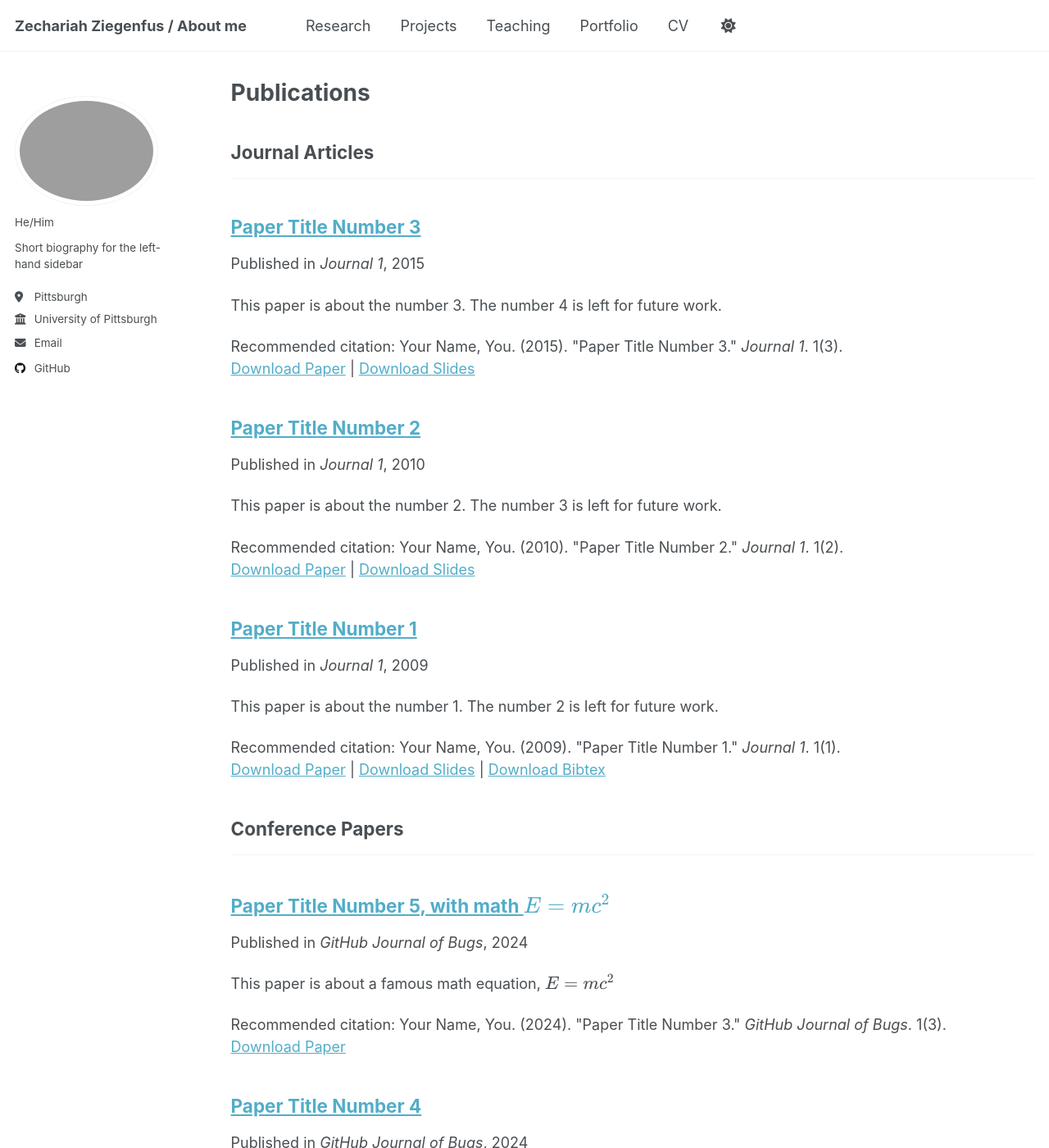
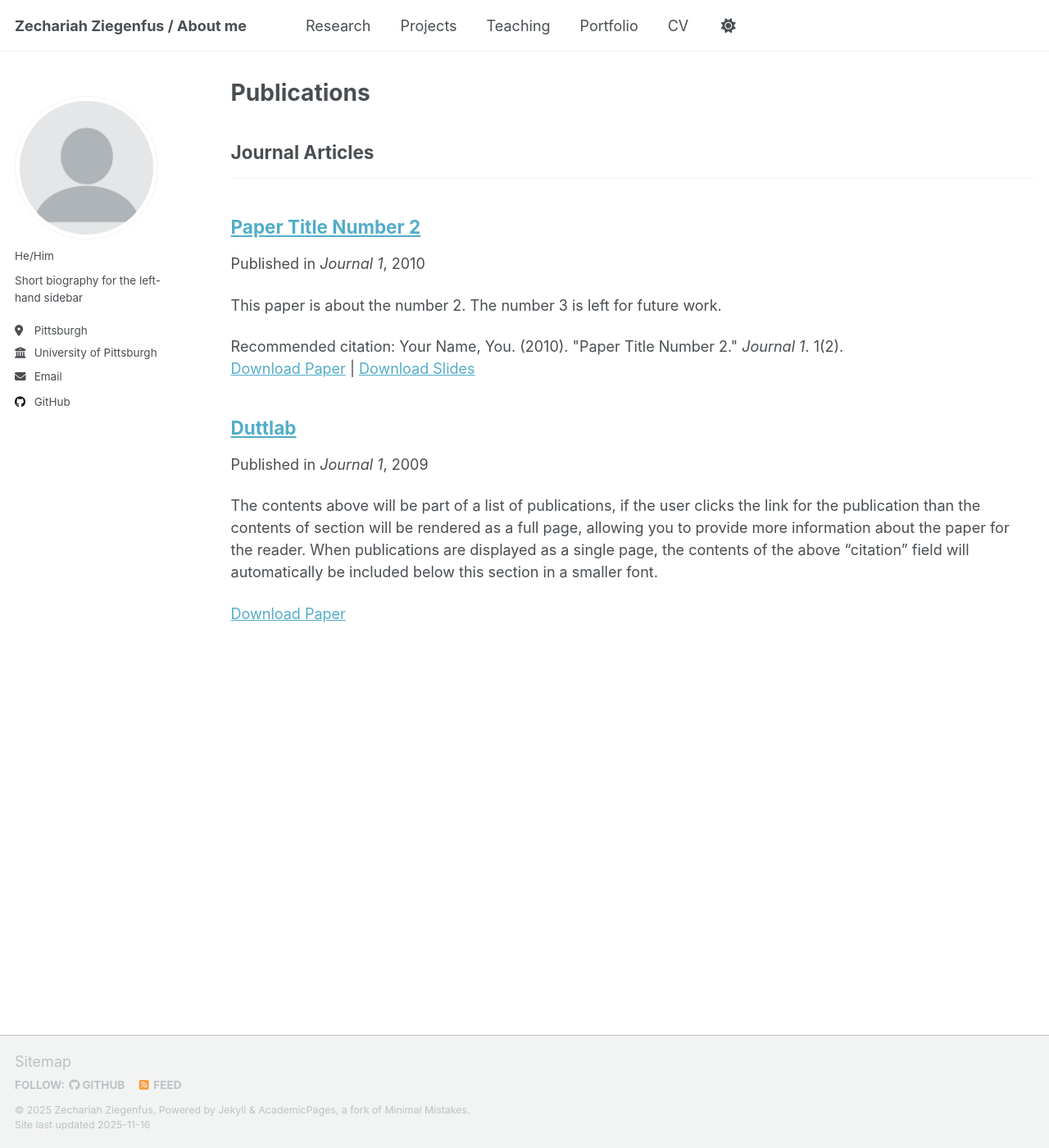
Before and after one commit to cativenom/cativenom.github.io, a Jekyll site: the page built from _pages/publications.html, in a window 1280 px wide and 1400 px high. Shown: the whole window at 82% size. Built offline with Jekyll 4.4.1, drawn with Linux system fonts in a browser that asks for light colours; a script that is not in the unit is left out; some of the changed text lies outside the part shown.

Commit message:
worked on research

```diff
--- a/_config.yml
+++ b/_config.yml
@@ -23,7 +23,7 @@ repository               : "academicpages/academicpages.github.io"
 #               Additional customization can be done by editing /_includes/author-profile.html
 author:
   # Biographic information
-  avatar           :
+  avatar           : "profile.png"
   name             :
   pronouns         : "He/Him"
   bio              : "Short biography for the left-hand sidebar"
--- a/_publications/2009-10-01-paper-title-number-1.md
+++ b/_publications/2009-10-01-paper-title-number-1.md
@@ -1,14 +1,14 @@
 ---
-title: "Paper Title Number 1"
+title: "Duttlab"
 collection: publications
 category: manuscripts
-permalink: /publication/2009-10-01-paper-title-number-1
-excerpt: 'This paper is about the number 1. The number 2 is left for future work.'
+permalink:
+excerpt:
 date: 2009-10-01
 venue: 'Journal 1'
-slidesurl: 'https://academicpages.github.io/files/slides1.pdf'
-paperurl: 'https://academicpages.github.io/files/paper1.pdf'
-bibtexurl: 'https://academicpages.github.io/files/bibtex1.bib'
-citation: 'Your Name, You. (2009). &quot;Paper Title Number 1.&quot; <i>Journal 1</i>. 1(1).'
+slidesurl:
+paperurl: 'https://www.duttlab.pitt.edu/'
+bibtexurl:
+citation:
 ---
 The contents above will be part of a list of publications, if the user clicks the link for the publication than the contents of section will be rendered as a full page, allowing you to provide more information about the paper for the reader. When publications are displayed as a single page, the contents of the above "citation" field will automatically be included below this section in a smaller font.
--- a/_publications/2015-10-01-paper-title-number-3.md
+++ /dev/null
@@ -1,14 +0,0 @@
----
-title: "Paper Title Number 3"
-collection: publications
-category: manuscripts
-permalink: /publication/2015-10-01-paper-title-number-3
-excerpt: 'This paper is about the number 3. The number 4 is left for future work.'
-date: 2015-10-01
-venue: 'Journal 1'
-slidesurl: 'https://academicpages.github.io/files/slides3.pdf'
-paperurl: 'https://academicpages.github.io/files/paper3.pdf'
-citation: 'Your Name, You. (2015). &quot;Paper Title Number 3.&quot; <i>Journal 1</i>. 1(3).'
----
-
-The contents above will be part of a list of publications, if the user clicks the link for the publication than the contents of section will be rendered as a full page, allowing you to provide more information about the paper for the reader. When publications are displayed as a single page, the contents of the above "citation" field will automatically be included below this section in a smaller font.
--- a/_publications/2025-06-08-paper-title-number-5.md
+++ /dev/null
@@ -1,13 +0,0 @@
----
-title: "Paper Title Number 5, with math $$E=mc^2$$"
-collection: publications
-category: conferences
-permalink: /publication/2024-02-17-paper-title-number-4
-excerpt: 'This paper is about a famous math equation, $$E=mc^2$$'
-date: 2024-02-17
-venue: 'GitHub Journal of Bugs'
-paperurl: 'https://academicpages.github.io/files/paper3.pdf'
-citation: 'Your Name, You. (2024). &quot;Paper Title Number 3.&quot; <i>GitHub Journal of Bugs</i>. 1(3).'
----
-
-Using [MathJax](https://www.mathjax.org/) in the description is supported - $$E=mc^2$$ - however, the use must be mindful that the default delimiters are `$$...$$` and `\\[...\\]` which differs from the `$...$` that is typically expected.
```
Also changed, not shown: _publications/2024-02-17-paper-title-number-4.md (deleted, +0 -13 lines).
